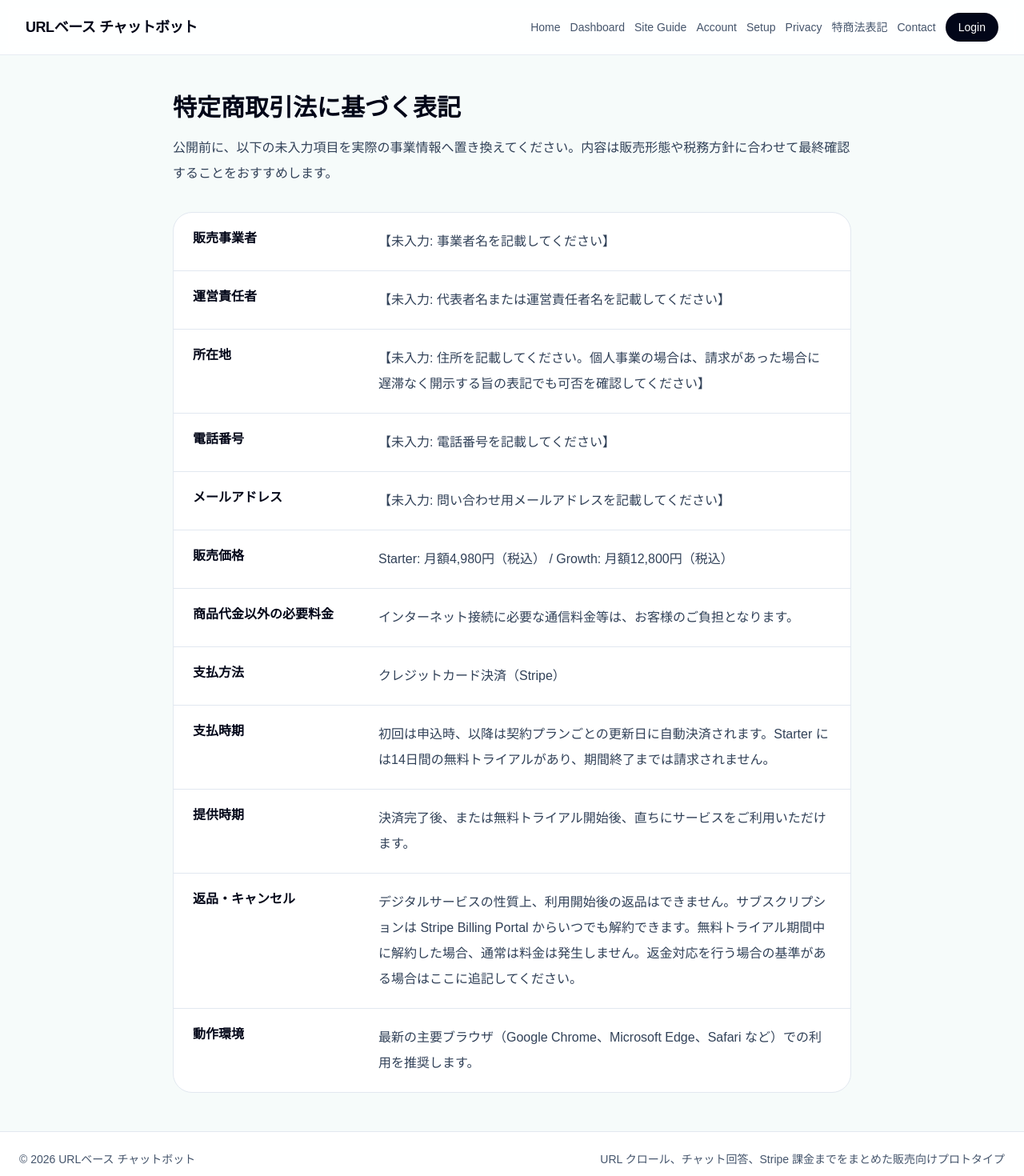
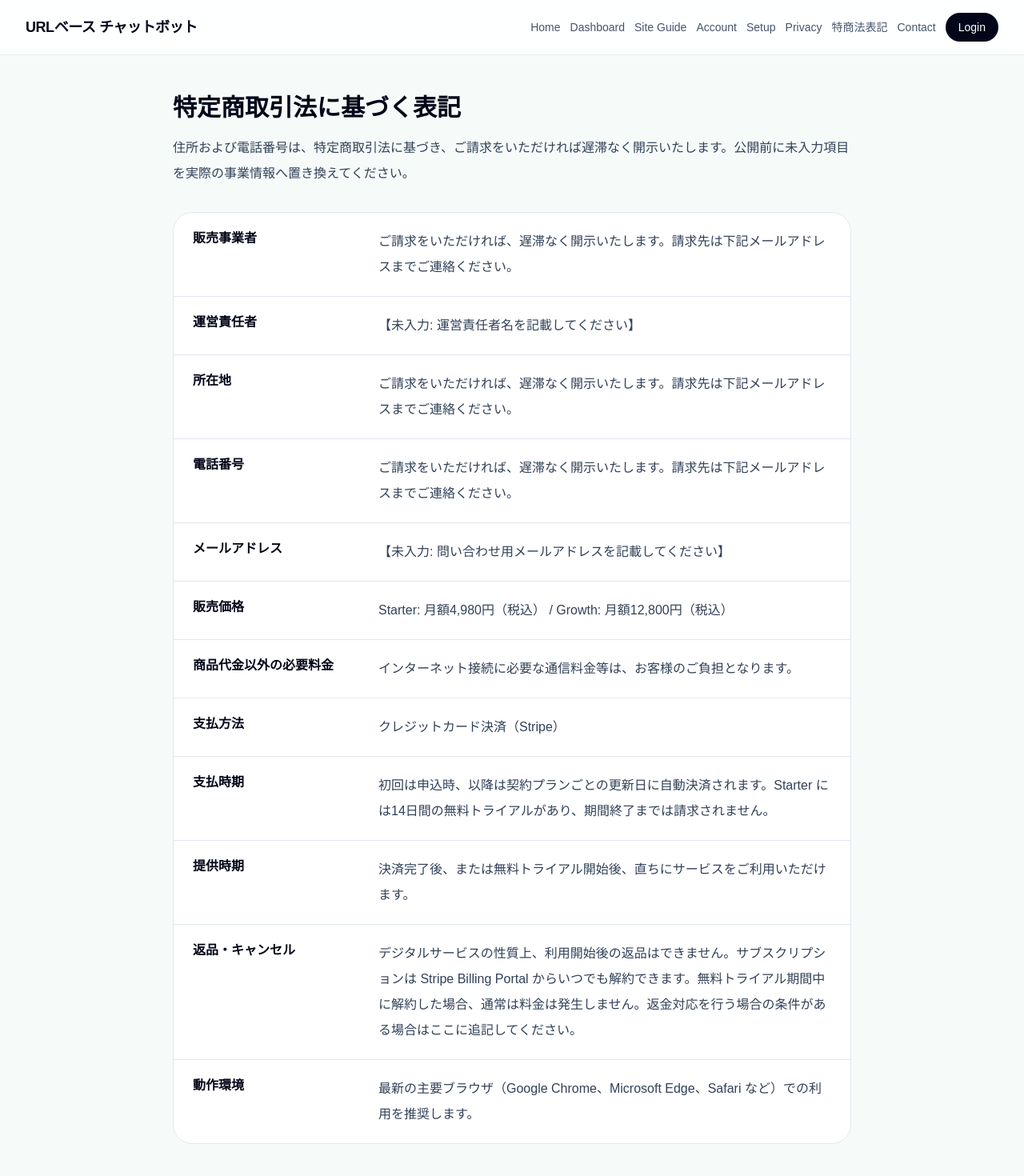
Before and after one commit to manafi362/threads-tool2, a Next.js app: page /legal in a window 1280 px wide. Shown: the top 1470 px of the page at 80% size. Built offline with nearby package versions, Linux system fonts and the light colour scheme; no server answers.

Commit message:
Update legal disclosure wording

```diff
--- a/app/legal/page.tsx
+++ b/app/legal/page.tsx
@@ -9,20 +9,22 @@ export const metadata: Metadata = {
 const items = [
   {
     label: "販売事業者",
-    value: "【未入力: 事業者名を記載してください】",
+    value:
+      "ご請求をいただければ、遅滞なく開示いたします。請求先は下記メールアドレスまでご連絡ください。",
   },
   {
     label: "運営責任者",
-    value: "【未入力: 代表者名または運営責任者名を記載してください】",
+    value: "【未入力: 運営責任者名を記載してください】",
   },
   {
     label: "所在地",
     value:
-      "【未入力: 住所を記載してください。個人事業の場合は、請求があった場合に遅滞なく開示する旨の表記でも可否を確認してください】",
+      "ご請求をいただければ、遅滞なく開示いたします。請求先は下記メールアドレスまでご連絡ください。",
   },
   {
     label: "電話番号",
-    value: "【未入力: 電話番号を記載してください】",
+    value:
+      "ご請求をいただければ、遅滞なく開示いたします。請求先は下記メールアドレスまでご連絡ください。",
   },
   {
     label: "メールアドレス",
@@ -30,13 +32,11 @@ const items = [
   },
   {
     label: "販売価格",
-    value:
-      "Starter: 月額4,980円（税込） / Growth: 月額12,800円（税込）",
+    value: "Starter: 月額4,980円（税込） / Growth: 月額12,800円（税込）",
   },
   {
     label: "商品代金以外の必要料金",
-    value:
-      "インターネット接続に必要な通信料金等は、お客様のご負担となります。",
+    value: "インターネット接続に必要な通信料金等は、お客様のご負担となります。",
   },
   {
     label: "支払方法",
@@ -49,13 +49,12 @@ const items = [
   },
   {
     label: "提供時期",
-    value:
-      "決済完了後、または無料トライアル開始後、直ちにサービスをご利用いただけます。",
+    value: "決済完了後、または無料トライアル開始後、直ちにサービスをご利用いただけます。",
   },
   {
     label: "返品・キャンセル",
     value:
-      "デジタルサービスの性質上、利用開始後の返品はできません。サブスクリプションは Stripe Billing Portal からいつでも解約できます。無料トライアル期間中に解約した場合、通常は料金は発生しません。返金対応を行う場合の基準がある場合はここに追記してください。",
+      "デジタルサービスの性質上、利用開始後の返品はできません。サブスクリプションは Stripe Billing Portal からいつでも解約できます。無料トライアル期間中に解約した場合、通常は料金は発生しません。返金対応を行う場合の条件がある場合はここに追記してください。",
   },
   {
     label: "動作環境",
@@ -69,7 +68,7 @@ export default function LegalPage() {
     <main className="mx-auto max-w-4xl px-6 py-12">
       <h1 className="mb-4 text-3xl font-bold text-slate-950">特定商取引法に基づく表記</h1>
       <p className="mb-8 leading-8 text-slate-700">
-        公開前に、以下の未入力項目を実際の事業情報へ置き換えてください。内容は販売形態や税務方針に合わせて最終確認することをおすすめします。
+        住所および電話番号は、特定商取引法に基づき、ご請求をいただければ遅滞なく開示いたします。公開前に未入力項目を実際の事業情報へ置き換えてください。
       </p>
 
       <div className="overflow-hidden rounded-3xl border border-slate-200 bg-white">
```
